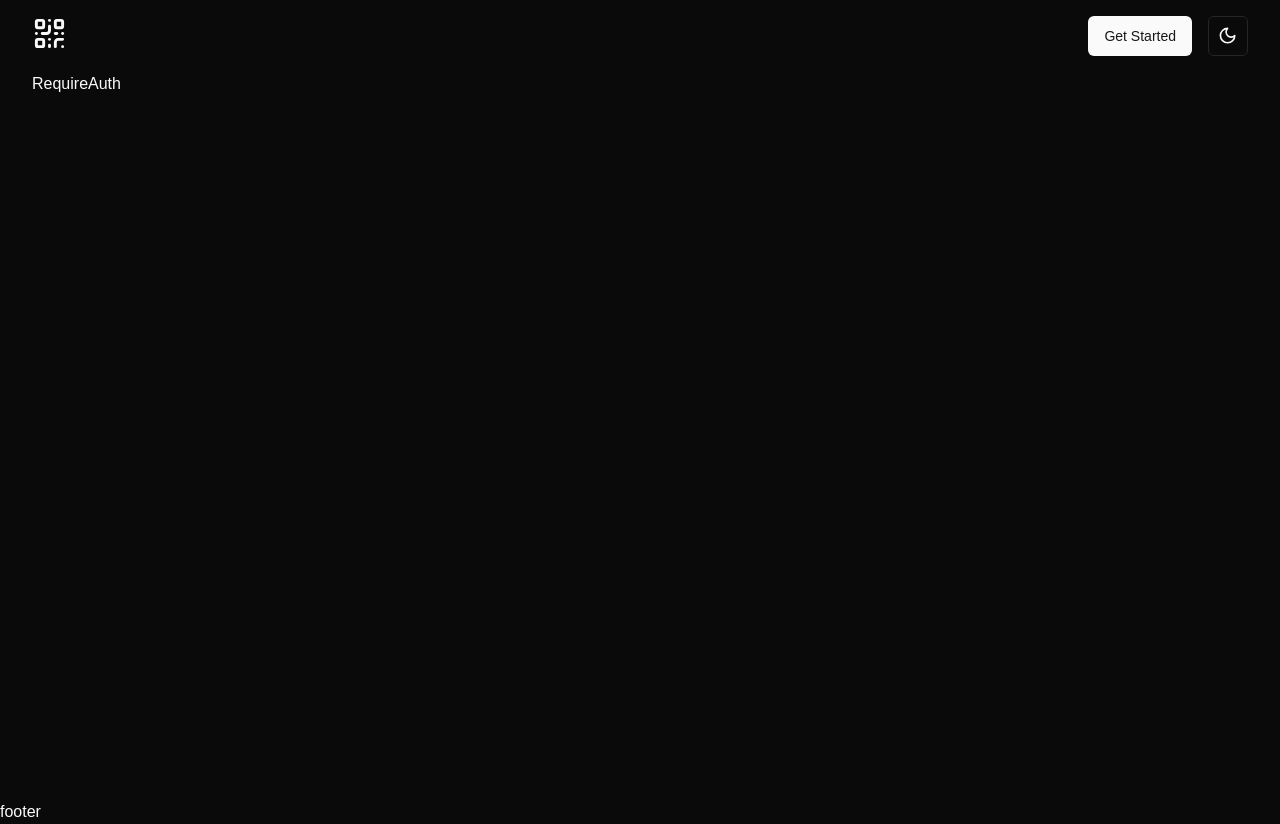
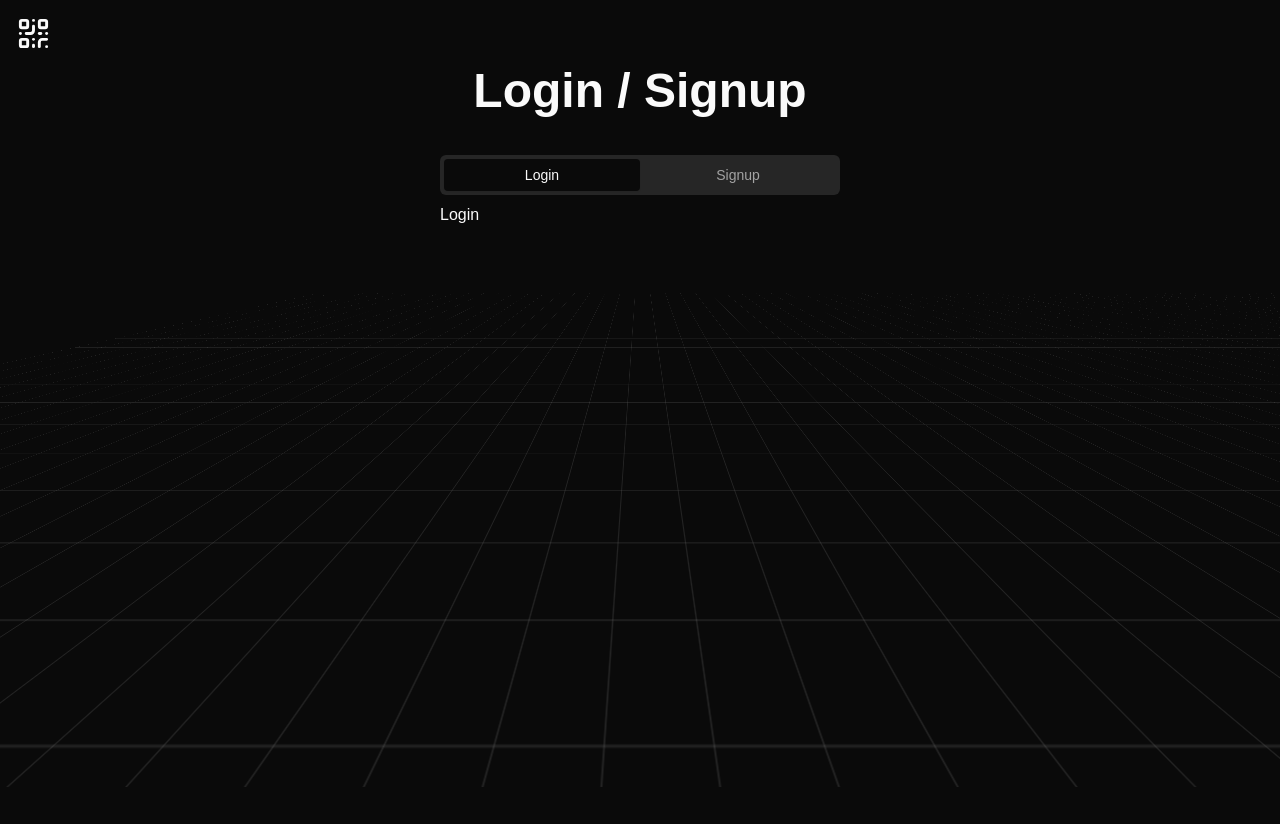
Before and after one commit to vishal0316/Quickflow-URLshortner, a React (Vite) app: page /auth in a window 1280 px wide. After the commit the page ends 800 px from the top, so only its background shows below. Built offline with nearby package versions, Linux system fonts and the light colour scheme.

Commit message:
user auth

```diff
--- a/package.json
+++ b/package.json
@@ -12,6 +12,7 @@
   "dependencies": {
     "@radix-ui/react-dropdown-menu": "^2.1.1",
     "@radix-ui/react-slot": "^1.1.0",
+    "@radix-ui/react-tabs": "^1.1.0",
     "@react-three/fiber": "^8.16.8",
     "@supabase/supabase-js": "^2.43.5",
     "class-variance-authority": "^0.7.0",
--- /dev/null
+++ b/src/components/login.jsx
@@ -0,0 +1,5 @@
+const Login = () => {
+  return <div>Login</div>;
+};
+
+export default Login;
--- /dev/null
+++ b/src/components/magicui/retro-grid.tsx
@@ -0,0 +1,29 @@
+import { cn } from "@/lib/utils";
+
+export default function RetroGrid({ className }: { className?: string }) {
+  return (
+    <div
+      className={cn(
+        "pointer-events-none absolute  h-[70%] w-full overflow-hidden opacity-50 [perspective:200px]",
+        className
+      )}
+    >
+      {/* Grid */}
+      <div className="absolute inset-0 [transform:rotateX(35deg)]">
+        <div
+          className={cn(
+            "animate-grid",
+
+            "[background-repeat:repeat] [background-size:60px_60px] [height:300vh] [inset:0%_0px] [margin-left:-50%] [transform-origin:100%_0_0] [width:600vw]",
+
+            // Light Styles
+            "[background-image:linear-gradient(to_right,rgba(0,0,0,0.3)_1px,transparent_0),linear-gradient(to_bottom,rgba(0,0,0,0.3)_1px,transparent_0)]",
+
+            // Dark styles
+            "dark:[background-image:linear-gradient(to_right,rgba(255,255,255,0.2)_1px,transparent_0),linear-gradient(to_bottom,rgba(255,255,255,0.2)_1px,transparent_0)]"
+          )}
+        />
+      </div>
+    </div>
+  );
+}
--- /dev/null
+++ b/src/components/signup.jsx
@@ -0,0 +1,5 @@
+const Signup = () => {
+  return <div>Signup</div>;
+};
+
+export default Signup;
--- /dev/null
+++ b/src/components/ui/tabs.tsx
@@ -0,0 +1,53 @@
+import * as React from "react"
+import * as TabsPrimitive from "@radix-ui/react-tabs"
+
+import { cn } from "@/lib/utils"
+
+const Tabs = TabsPrimitive.Root
+
+const TabsList = React.forwardRef<
+  React.ElementRef<typeof TabsPrimitive.List>,
+  React.ComponentPropsWithoutRef<typeof TabsPrimitive.List>
+>(({ className, ...props }, ref) => (
+  <TabsPrimitive.List
+    ref={ref}
+    className={cn(
+      "inline-flex h-10 items-center justify-center rounded-md bg-muted p-1 text-muted-foreground",
+      className
+    )}
+    {...props}
+  />
+))
+TabsList.displayName = TabsPrimitive.List.displayName
+
+const TabsTrigger = React.forwardRef<
+  React.ElementRef<typeof TabsPrimitive.Trigger>,
+  React.ComponentPropsWithoutRef<typeof TabsPrimitive.Trigger>
+>(({ className, ...props }, ref) => (
+  <TabsPrimitive.Trigger
+    ref={ref}
+    className={cn(
+      "inline-flex items-center justify-center whitespace-nowrap rounded-sm px-3 py-1.5 text-sm font-medium ring-offset-background transition-all focus-visible:outline-none focus-visible:ring-2 focus-visible:ring-ring focus-visible:ring-offset-2 disabled:pointer-events-none disabled:opacity-50 data-[state=active]:bg-background data-[state=active]:text-foreground data-[state=active]:shadow-sm",
+      className
+    )}
+    {...props}
+  />
+))
+TabsTrigger.displayName = TabsPrimitive.Trigger.displayName
+
+const TabsContent = React.forwardRef<
+  React.ElementRef<typeof TabsPrimitive.Content>,
+  React.ComponentPropsWithoutRef<typeof TabsPrimitive.Content>
+>(({ className, ...props }, ref) => (
+  <TabsPrimitive.Content
+    ref={ref}
+    className={cn(
+      "mt-2 ring-offset-background focus-visible:outline-none focus-visible:ring-2 focus-visible:ring-ring focus-visible:ring-offset-2",
+      className
+    )}
+    {...props}
+  />
+))
+TabsContent.displayName = TabsPrimitive.Content.displayName
+
+export { Tabs, TabsList, TabsTrigger, TabsContent }
--- a/src/pages/auth.jsx
+++ b/src/pages/auth.jsx
@@ -1,5 +1,44 @@
+import RetroGrid from "@/components/magicui/retro-grid";
+import { QrCode } from "lucide-react";
+import { Link, useSearchParams } from "react-router-dom";
+import { Tabs, TabsContent, TabsList, TabsTrigger } from "@/components/ui/tabs";
+
+import Login from "@/components/login";
+import Signup from "./../components/signup";
+
 const RequireAuth = () => {
-  return <div> RequireAuth</div>;
+  const [searchParams] = useSearchParams();
+  return (
+    <div>
+      <div className="p-4">
+        <Link to="/">
+          <QrCode size={35} className="" />
+        </Link>
+      </div>
+      <div>
+        <div className="mt-30 flex flex-col items-center gap-10">
+          <h1 className="text-5xl font-extrabold">
+            {searchParams.get("createNew")
+              ? "Let's Login First"
+              : "  Login / Signup"}
+          </h1>
+          <Tabs defaultValue="login" className="w-[400px]">
+            <TabsList className="grid w-full grid-cols-2">
+              <TabsTrigger value="login">Login</TabsTrigger>
+              <TabsTrigger value="signup">Signup</TabsTrigger>
+            </TabsList>
+            <TabsContent value="login">
+              <Login />
+            </TabsContent>
+            <TabsContent value="signup">
+              <Signup />
+            </TabsContent>
+          </Tabs>
+        </div>
+        <RetroGrid />
+      </div>
+    </div>
+  );
 };
 
 export default RequireAuth;
--- a/tailwind.config.js
+++ b/tailwind.config.js
@@ -59,6 +59,10 @@
         sm: "calc(var(--radius) - 4px)",
       },
       keyframes: {
+        grid: {
+          "0%": { transform: "translateY(-50%)" },
+          "100%": { transform: "translateY(0)" },
+        },
         "accordion-down": {
           from: { height: "0" },
           to: { height: "var(--radix-accordion-content-height)" },
@@ -92,6 +96,7 @@
         },
       },
       animation: {
+        grid: "grid 15s linear infinite",
         "accordion-down": "accordion-down 0.2s ease-out",
         "accordion-up": "accordion-up 0.2s ease-out",
         "background-position-spin":
```
Also changed, not shown: src/App.jsx (+5 -4 lines), 1 other file (tests, documents, lock files or other folders).
